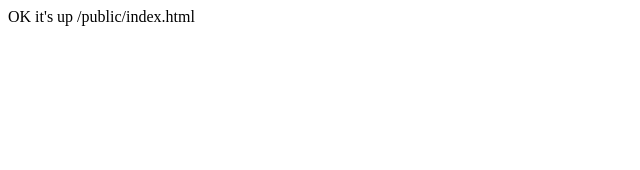
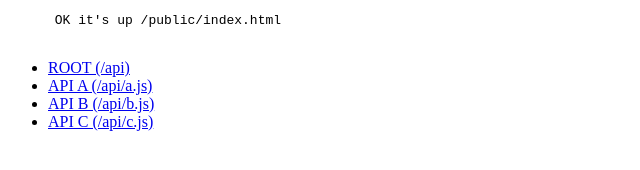
Before and after one commit to jjyepez/api-base, a website: page public/index.html in a window 1280 px wide. Shown: the whole page, without its empty margins (0-640 px from the left). Drawn offline with Linux system fonts and the light colour scheme.

Commit message:
minor update, README.md

```diff
--- a/public/index.html
+++ b/public/index.html
@@ -8,7 +8,15 @@
 </head>
 
 <body>
-   OK it's up /public/index.html
+   <pre>
+      OK it's up /public/index.html
+   </pre>
+   <ul>
+      <li><a href="//api">ROOT (/api)</a></li>
+      <li><a href="//api/a">API A (/api/a.js)</a></li>
+      <li><a href="//api/b">API B (/api/b.js)</a></li>
+      <li><a href="//api/c">API C (/api/c.js)</a></li>
+   </ul>
 </body>
 
 </html>
```
Also changed, not shown: README.md (added).
